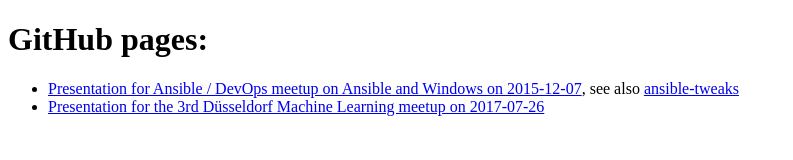
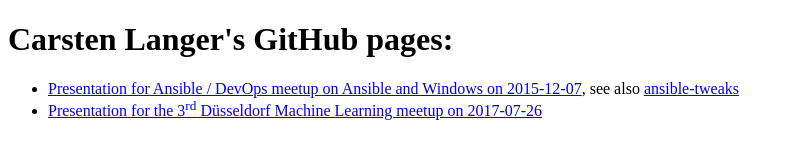
Before and after one commit to carsten-langer/carsten-langer.github.io, a plain HTML site: page index.html in a window 1280 px wide. Shown: the whole page, without its empty margins (0-793 px from the left). Drawn offline with Linux system fonts and the light colour scheme.

Commit message:
updates index.html

```diff
--- a/index.html
+++ b/index.html
@@ -6,13 +6,13 @@
 		<meta name="author" content="Carsten Langer">
 	</head>
 	<body>
-		<h1>GitHub pages:</h1>
+		<h1>Carsten Langer's GitHub pages:</h1>
 		<ul>
 			<li>
 				<a href="https://carsten-langer.github.io/ansible-and-windows/Ansible%20and%20Windows.slides.html">Presentation for Ansible / DevOps meetup on Ansible and Windows on 2015-12-07</a>, see also <a href="https://github.com/carsten-langer/ansible-tweaks">ansible-tweaks</a>
 			</li>
 			<li>
-				<a href="https://carsten-langer.github.io/ml-meetup-3-spark-zeppelin/">Presentation for the 3rd Düsseldorf Machine Learning meetup on 2017-07-26</a>
+				<a href="https://carsten-langer.github.io/ml-meetup-3-spark-zeppelin/">Presentation for the 3<sup>rd</sup> Düsseldorf Machine Learning meetup on 2017-07-26</a>
 			</li>
 		</ul>
 	</body>
```
